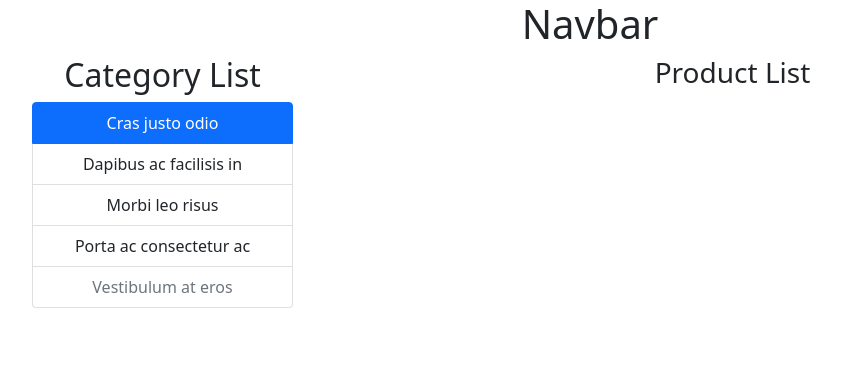
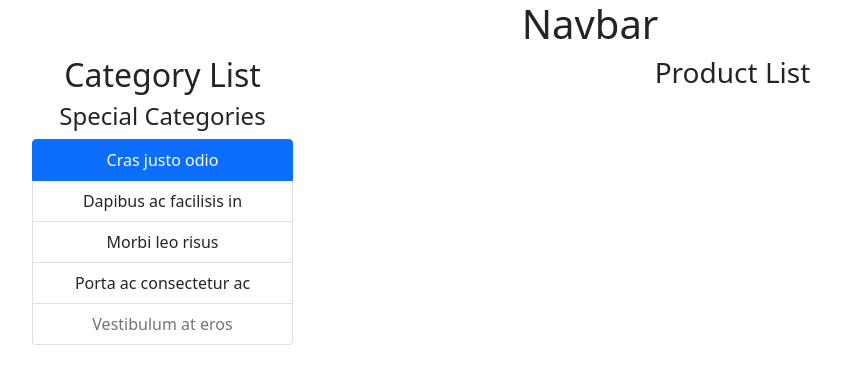
Before and after one commit to GunelYusuf/Category_Product_List_React, a React (Create React App) app: page / in a window 1280 px wide. Shown: the top 384 px of the page, without its empty margins (50-891 px from the left). Built offline with nearby package versions, Linux system fonts and the light colour scheme.

Commit message:
adding props

```diff
--- a/src/App.js
+++ b/src/App.js
@@ -7,8 +7,8 @@
 import {Col, Container, Row} from "reactstrap";
 
 function App() {
-    let titleCategory='Category List'
-    let titleProduct='Product List'
+    let categoryInfo={title:'Category List',test:'Special Categories'}
+    let productInfo={title:'Product List'}
   return (
     <div className="App">
         <Container>
@@ -17,10 +17,10 @@
             </Row>
             <Row>
                 <Col xs="3">
-                    <CategoryList title={titleCategory}/>
+                    <CategoryList info={categoryInfo} />
                 </Col>
                 <Col xs="9">
-                    <ProductList title={titleProduct}/>
+                    <ProductList info={productInfo}/>
                 </Col>
 
             </Row>
--- a/src/components/CategoryList.js
+++ b/src/components/CategoryList.js
@@ -9,7 +9,8 @@
     render() {
         return (
             <div>
-                <h2>{this.props.title}</h2>
+                <h2>{this.props.info.title}</h2>
+                <h4>{this.props.info.test}</h4>
                   <ListGroup>
                         <ListGroupItem
                             action
--- a/src/components/ProductList.js
+++ b/src/components/ProductList.js
@@ -4,7 +4,7 @@
     render() {
         return (
             <div>
-                <h3>{this.props.title}</h3>
+                <h3>{this.props.info.title}</h3>
             </div>
         );
     }
```
